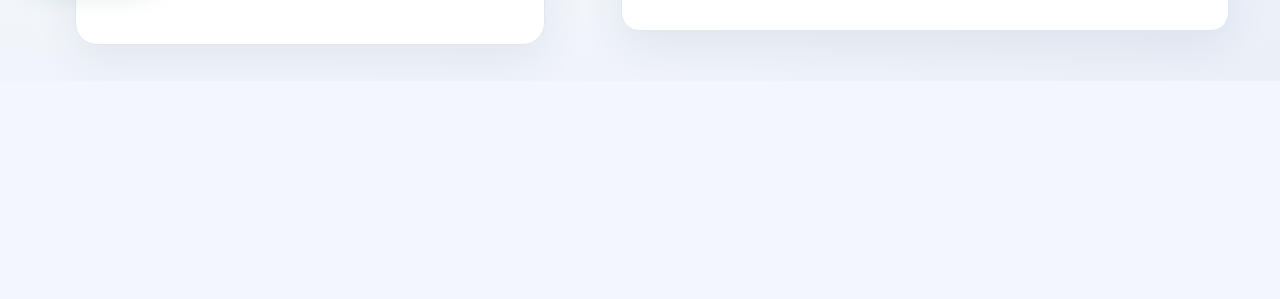
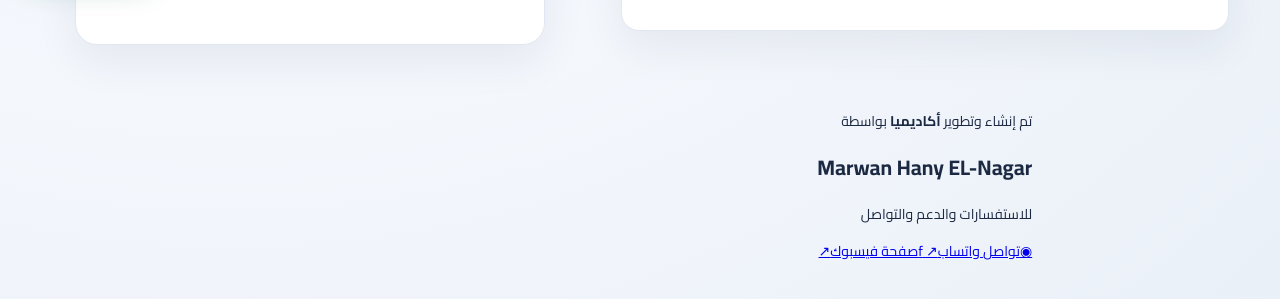
Before and after one commit to elnagarsmart/student-followup, a plain HTML site: page index.html in a window 1280 px wide. Shown: the part 797-1096 px from the top of the page. Before the commit the page ends 878 px from the top, so only its background shows below. Drawn offline with nearby package versions, Linux system fonts and the light colour scheme.

Commit message:
Add creator credit and direct WhatsApp Facebook links before login

```diff
--- a/index.html
+++ b/index.html
@@ -92,7 +92,21 @@
 <button id="google-login" type="button" class="google-button"><span class="google-g">G</span> المتابعة باستخدام Google</button>
 <button id="passkey-login" type="button" class="passkey-button">◈ الدخول بالبصمة أو مفتاح المرور</button>
 <button id="forgot-password" type="button" class="text-button">نسيت كلمة المرور؟</button><form id="reset-form" class="stack" hidden><label>كلمة المرور الجديدة<input id="new-password" type="password" minlength="6" required autocomplete="new-password" placeholder="••••••••"></label><button type="submit">حفظ كلمة المرور الجديدة</button></form>
-<button id="toggle-auth" class="text-button">ليس لديك حساب؟ إنشاء حساب</button><p id="auth-message" class="notice"></p></div><section class="seo-content" aria-labelledby="seo-title">
+<button id="toggle-auth" class="text-button">ليس لديك حساب؟ إنشاء حساب</button><p id="auth-message" class="notice"></p></div>
+<div class="creator-contact" aria-label="معلومات منشئ البرنامج وروابط التواصل">
+ <p class="creator-credit">تم إنشاء وتطوير <strong>أكاديميا</strong> بواسطة</p>
+ <h2 class="creator-name" dir="ltr">Marwan Hany EL-Nagar</h2>
+ <p class="creator-caption">للاستفسارات والدعم والتواصل</p>
+ <div class="creator-actions">
+  <a class="creator-link creator-whatsapp" href="https://wa.me/201011960156" target="_blank" rel="noopener noreferrer" aria-label="التواصل مع منشئ البرنامج عبر واتساب">
+   <span class="creator-link-icon" aria-hidden="true">◉</span><span>تواصل واتساب</span><span class="creator-link-arrow" aria-hidden="true">↗</span>
+  </a>
+  <a class="creator-link creator-facebook" href="https://www.facebook.com/share/1KURbFg6ZM/" target="_blank" rel="noopener noreferrer" aria-label="فتح صفحة فيسبوك">
+   <span class="creator-link-icon creator-facebook-mark" aria-hidden="true">f</span><span>صفحة فيسبوك</span><span class="creator-link-arrow" aria-hidden="true">↗</span>
+  </a>
+ </div>
+</div>
+<section class="seo-content" aria-labelledby="seo-title">
   <h2 id="seo-title">برنامج أكاديميا لإدارة الأكاديميات ومتابعة الطلاب</h2>
   <p>أكاديميا منصة عربية للمدرسين ومديري الأكاديميات والمراكز التعليمية. تساعدك على تنظيم بيانات الطلاب، وتسجيل الحضور والغياب، ومتابعة المدفوعات، وإدارة حسابات المشرفين، وإتاحة متابعة الطالب وولي الأمر من مكان واحد.</p>
   <div class="seo-features">
```
